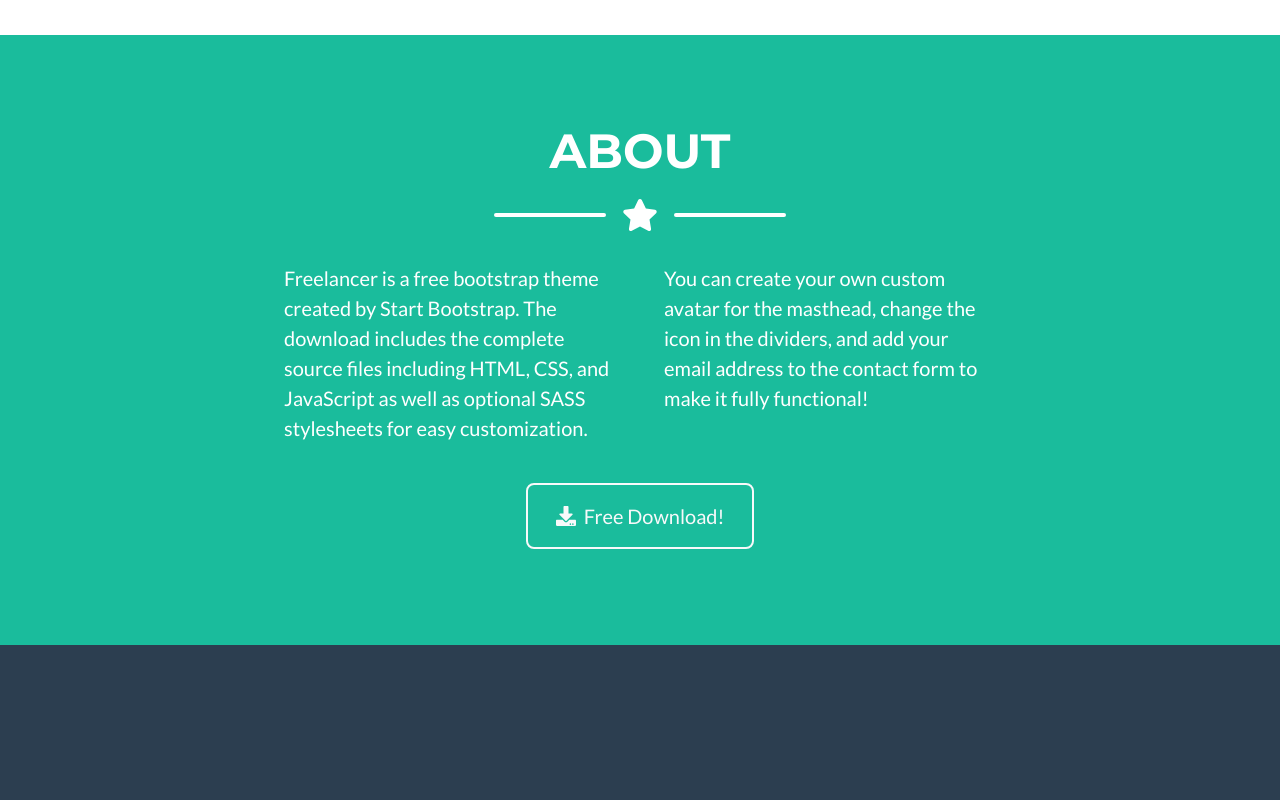
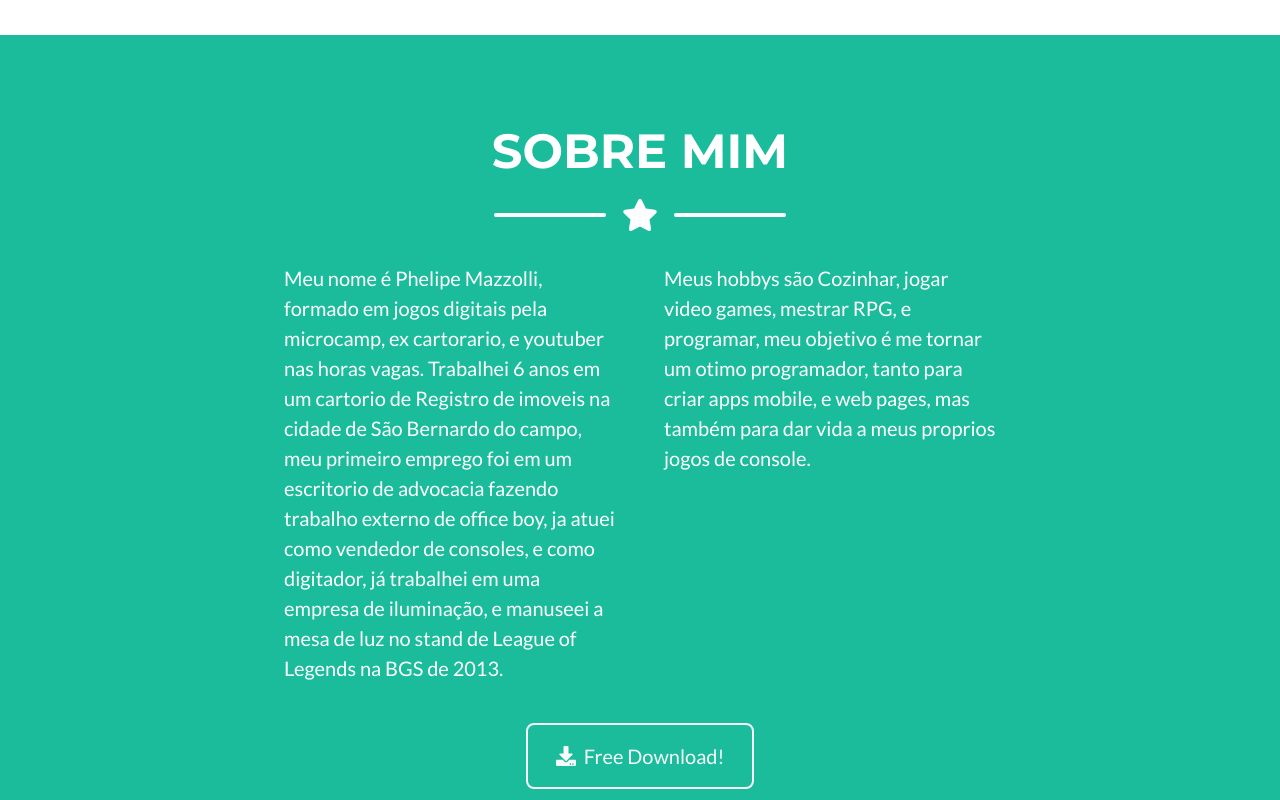
Before and after one commit to Phelipee25/minha_pagina, a website: page dist/index.html in a window 1280 px wide. Shown: the part 1380-2180 px from the top of the page. Drawn offline with nearby package versions, Linux system fonts and the light colour scheme.

Commit message:
atualizar o novo index

```diff
--- a/dist/index.html
+++ b/dist/index.html
@@ -22,7 +22,7 @@
                 <div class="collapse navbar-collapse" id="navbarResponsive">
                     <ul class="navbar-nav ml-auto">
                         <li class="nav-item mx-0 mx-lg-1"><a class="nav-link py-3 px-0 px-lg-3 rounded js-scroll-trigger" href="#portfolio">Portfolio</a></li>
-                        <li class="nav-item mx-0 mx-lg-1"><a class="nav-link py-3 px-0 px-lg-3 rounded js-scroll-trigger" href="#about">About</a></li>
+                        <li class="nav-item mx-0 mx-lg-1"><a class="nav-link py-3 px-0 px-lg-3 rounded js-scroll-trigger" href="#about">Sobre Mim</a></li>
                         <li class="nav-item mx-0 mx-lg-1"><a class="nav-link py-3 px-0 px-lg-3 rounded js-scroll-trigger" href="#footer">Contact</a></li>
                     </ul>
                 </div>
@@ -91,7 +91,7 @@
         <section class="page-section bg-primary text-white mb-0" id="about">
             <div class="container">
                 <!-- About Section Heading-->
-                <h2 class="page-section-heading text-center text-uppercase text-white">About</h2>
+                <h2 class="page-section-heading text-center text-uppercase text-white">Sobre Mim</h2>
                 <!-- Icon Divider-->
                 <div class="divider-custom divider-light">
                     <div class="divider-custom-line"></div>
@@ -100,8 +100,8 @@
                 </div>
                 <!-- About Section Content-->
                 <div class="row">
-                    <div class="col-lg-4 ml-auto"><p class="lead">Freelancer is a free bootstrap theme created by Start Bootstrap. The download includes the complete source files including HTML, CSS, and JavaScript as well as optional SASS stylesheets for easy customization.</p></div>
-                    <div class="col-lg-4 mr-auto"><p class="lead">You can create your own custom avatar for the masthead, change the icon in the dividers, and add your email address to the contact form to make it fully functional!</p></div>
+                    <div class="col-lg-4 ml-auto"><p class="lead">Meu nome é Phelipe Mazzolli, formado em jogos digitais pela microcamp, ex cartorario, e youtuber nas horas vagas. Trabalhei 6 anos em um cartorio de Registro de imoveis na cidade de São Bernardo do campo, meu primeiro emprego foi em um escritorio de advocacia fazendo trabalho externo de office boy, ja atuei como vendedor de consoles, e como digitador, já trabalhei em uma empresa de iluminação, e manuseei a mesa de luz no stand de League of Legends na BGS de 2013.</p></div>
+                    <div class="col-lg-4 mr-auto"><p class="lead">Meus hobbys são Cozinhar, jogar video games, mestrar RPG, e programar, meu objetivo é me tornar um otimo programador, tanto para criar apps mobile, e web pages, mas também para dar vida a meus proprios jogos de console.</p></div>
                 </div>
                 <!-- About Section Button-->
                 <div class="text-center mt-4">
```
